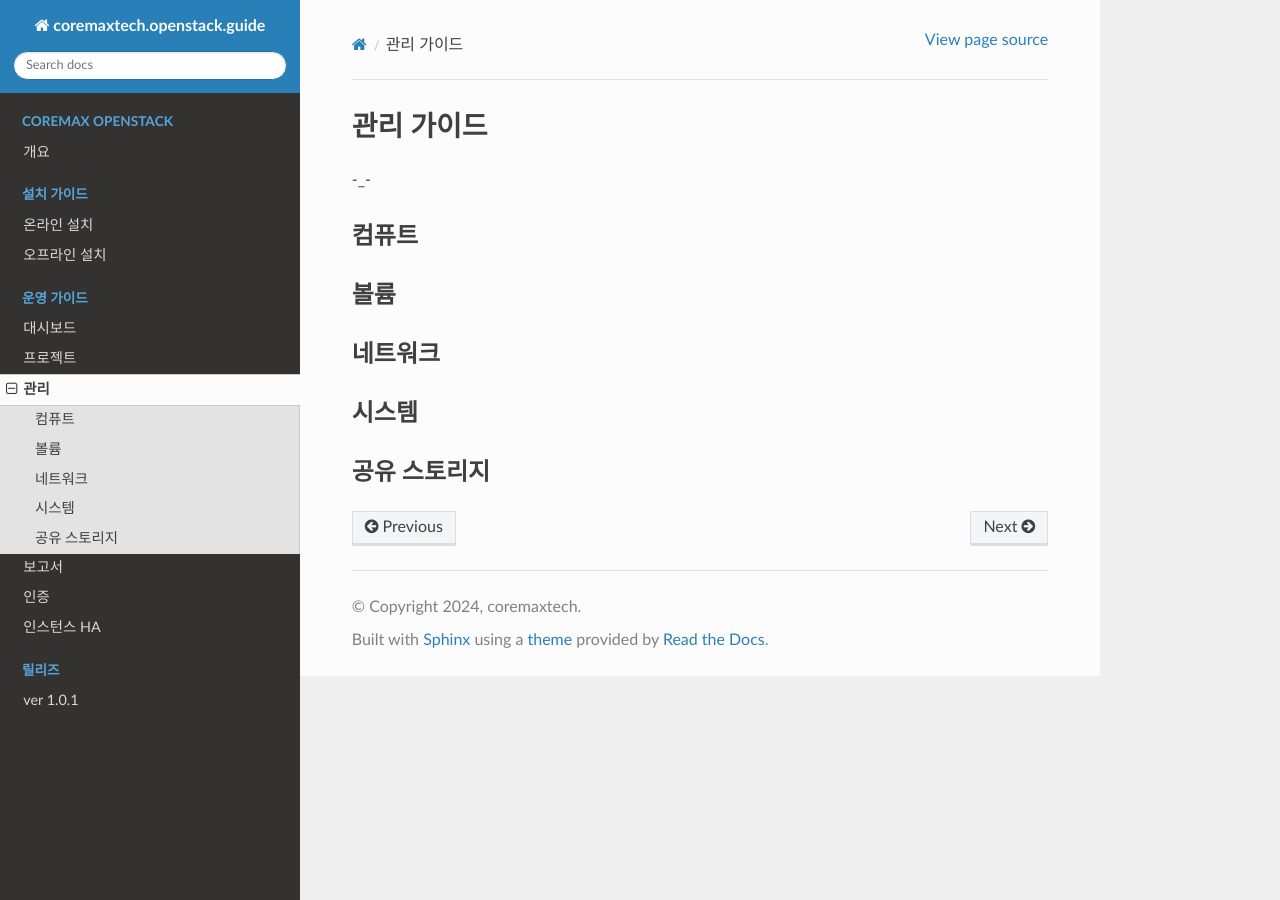
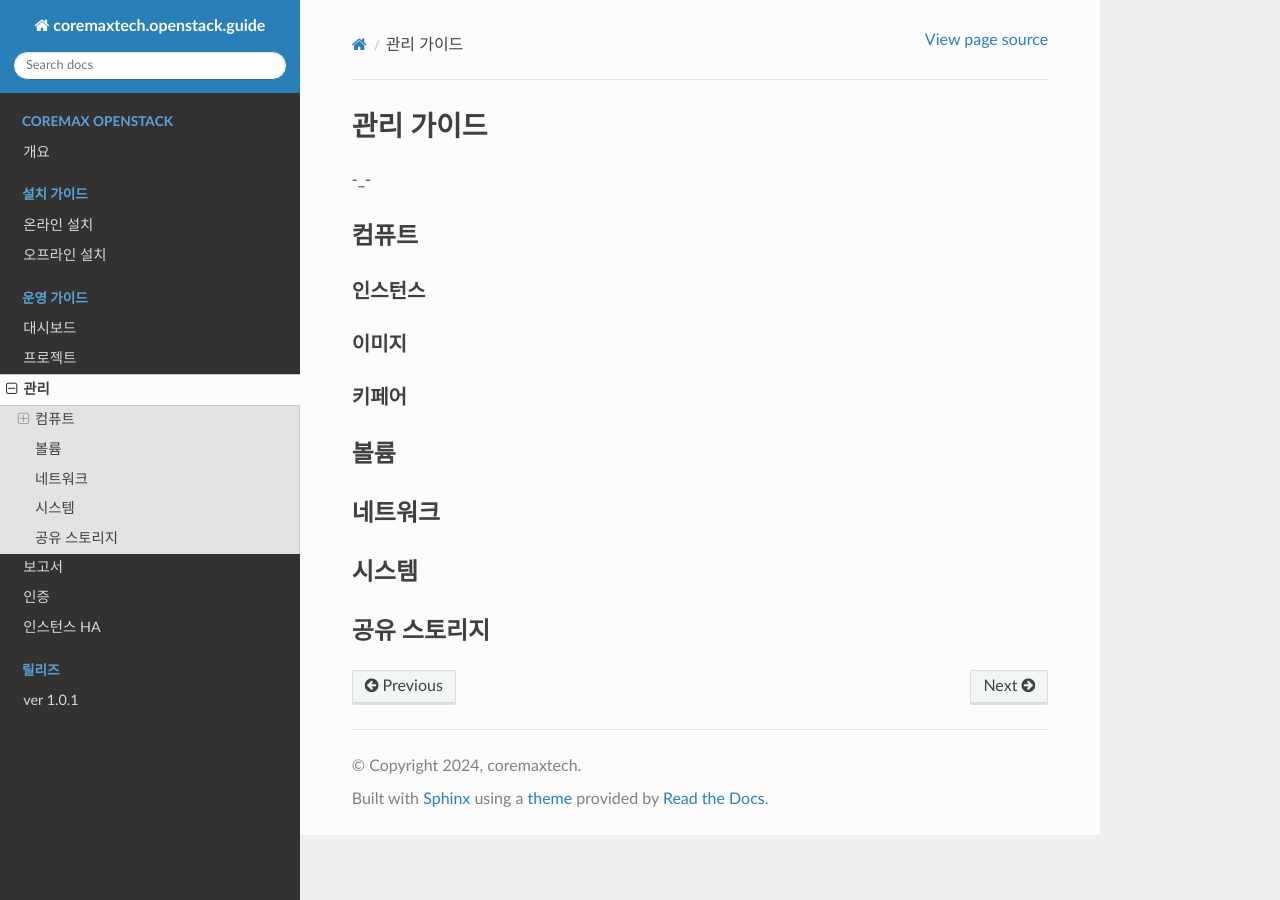
Before and after one commit to hoonhee92/install_tutorial.ver-0.1, a Sphinx documentation site: the page built from docs/source/operation/admin.rst, in a window 1280 px wide. Built offline with Sphinx 7.4.7 and the Read the Docs theme 3.1.0, drawn with Linux system fonts in a browser that asks for light colours.

Commit message:
Update admin.rst

```diff
--- a/docs/source/operation/admin.rst
+++ b/docs/source/operation/admin.rst
@@ -6,6 +6,17 @@
 
 컴퓨트
 ------------
+
+
+인스턴스
+~~~~~~~~~~~~
+
+이미지
+~~~~~~~~~~~~
+
+키페어
+~~~~~~~~~~~~
+
 
 
 볼륨
```
